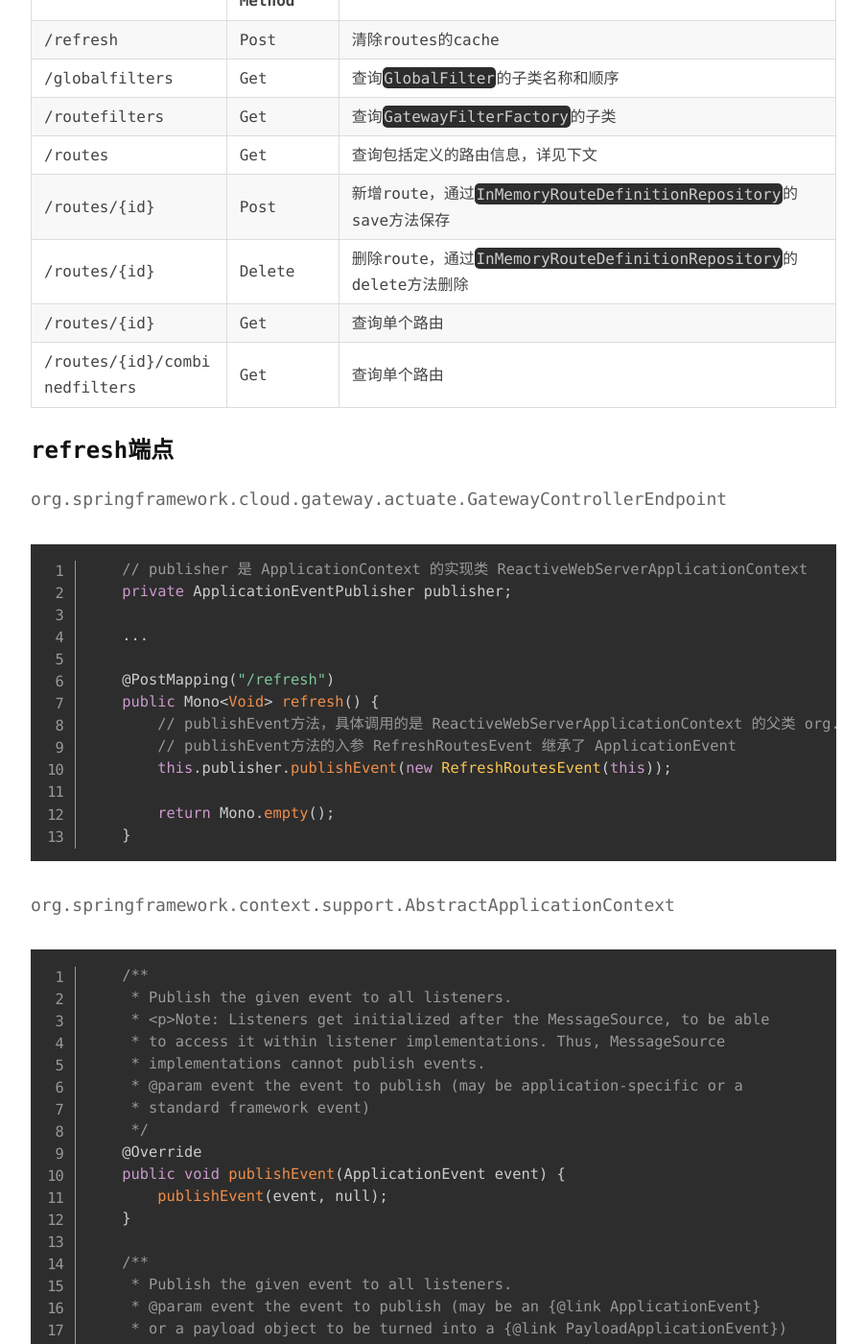
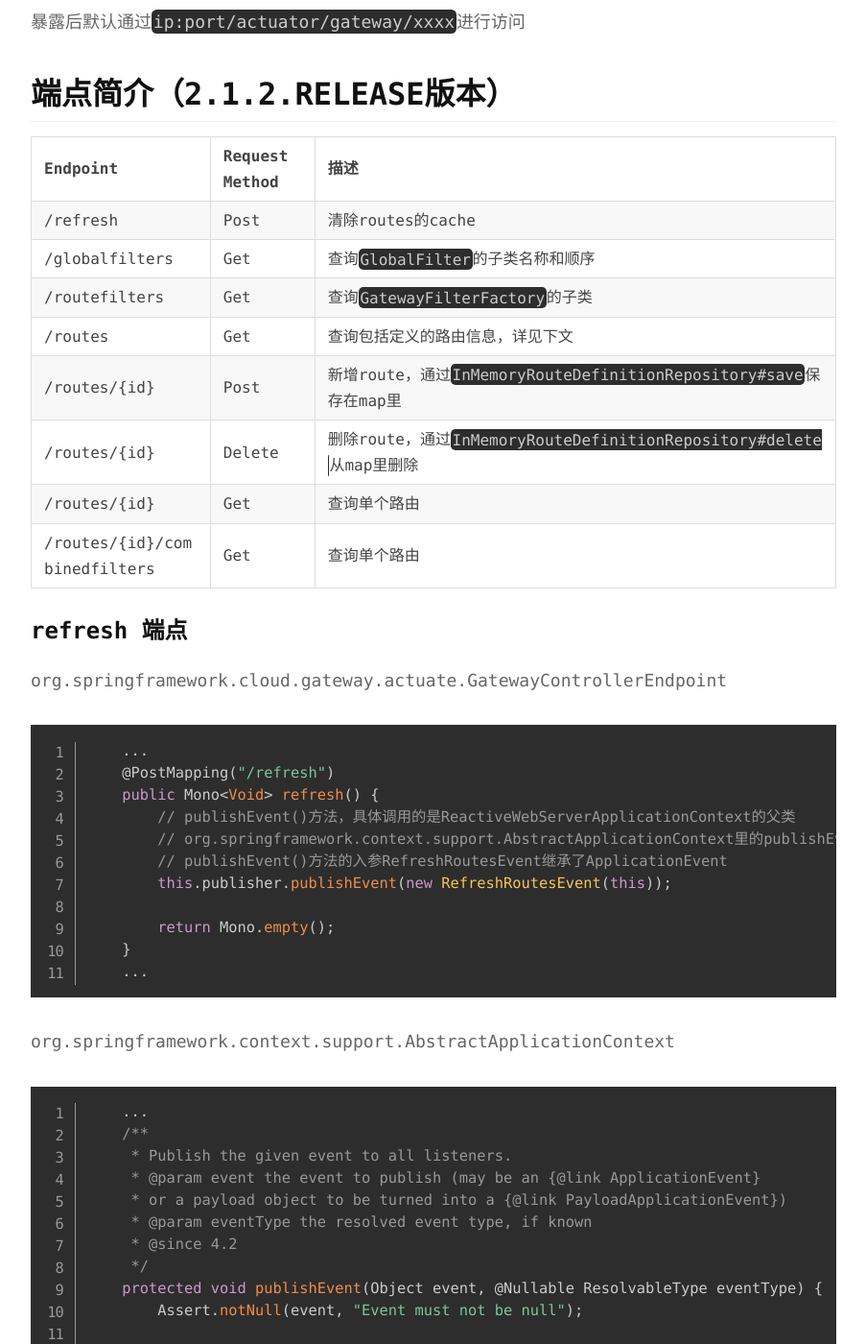
Before and after one commit to yizhishi/yizhishi.github.io, a Jekyll site: the page built from _posts/2019-09-03-Spring-Cloud-Gateway-Actuator.md, in a window 1280 px wide and 1400 px high, scrolled down 1133 px. Shown: the whole window at 96% size, without its empty margins (188-1091 px from the left). Built offline with Jekyll 4.4.1, drawn with Linux system fonts in a browser that asks for light colours; some of the changed text lies outside the part shown.

Commit message:
modify 过滤器

````diff
--- a/_posts/2019-09-03-Spring-Cloud-Gateway-Actuator.md
+++ b/_posts/2019-09-03-Spring-Cloud-Gateway-Actuator.md
@@ -33,53 +38,39 @@ management.endpoints.web.exposure.include = gateway # 暴露/gateway/*端点
 
 ## 端点简介（2.1.2.RELEASE版本）
 
-| Endpoint                      | Request Method   | 描述  |
-|-------------------------------|------------------|-------|
-| /refresh                      | Post             | 清除routes的cache                                                 |
-| /globalfilters                | Get              | 查询`GlobalFilter`的子类名称和顺序                                 |
-| /routefilters                 | Get              | 查询`GatewayFilterFactory`的子类                                  |
-| /routes                       | Get              | 查询包括定义的路由信息，详见下文                                    |
-| /routes/{id}                  | Post             | 新增route，通过`InMemoryRouteDefinitionRepository`的save方法保存   |
-| /routes/{id}                  | Delete           | 删除route，通过`InMemoryRouteDefinitionRepository`的delete方法删除 |
-| /routes/{id}                  | Get              | 查询单个路由                                                      |
-| /routes/{id}/combinedfilters  | Get              | 查询单个路由                                                      |
+| Endpoint                     | Request Method | 描述  |
+|------------------------------|----------------|-------|
+| /refresh                     | Post           | 清除routes的cache                 |
+| /globalfilters               | Get            | 查询`GlobalFilter`的子类名称和顺序 |
+| /routefilters                | Get            | 查询`GatewayFilterFactory`的子类  |
+| /routes                      | Get            | 查询包括定义的路由信息，详见下文    |
+| /routes/{id}                 | Post           | 新增route，通过`InMemoryRouteDefinitionRepository#save`保存在map里   |
+| /routes/{id}                 | Delete         | 删除route，通过`InMemoryRouteDefinitionRepository#delete`从map里删除 |
+| /routes/{id}                 | Get            | 查询单个路由                      |
+| /routes/{id}/combinedfilters | Get            | 查询单个路由                      |
 
-### refresh端点
+### refresh 端点
 
 org.springframework.cloud.gateway.actuate.GatewayControllerEndpoint
 
 ``` java
-    // publisher 是 ApplicationContext 的实现类 ReactiveWebServerApplicationContext
-    private ApplicationEventPublisher publisher;
-
     ...
-
     @PostMapping("/refresh")
     public Mono<Void> refresh() {
-        // publishEvent方法，具体调用的是 ReactiveWebServerApplicationContext 的父类 org.springframework.context.support.AbstractApplicationContext 里的 publishEvent
-        // publishEvent方法的入参 RefreshRoutesEvent 继承了 ApplicationEvent
+        // publishEvent()方法，具体调用的是ReactiveWebServerApplicationContext的父类
+        // org.springframework.context.support.AbstractApplicationContext里的publishEvent()
+        // publishEvent()方法的入参RefreshRoutesEvent继承了ApplicationEvent
         this.publisher.publishEvent(new RefreshRoutesEvent(this));
 
         return Mono.empty();
     }
+    ...
 ```
 
 org.springframework.context.support.AbstractApplicationContext
 
 ``` java
-    /**
-     * Publish the given event to all listeners.
-     * <p>Note: Listeners get initialized after the MessageSource, to be able
-     * to access it within listener implementations. Thus, MessageSource
-     * implementations cannot publish events.
-     * @param event the event to publish (may be application-specific or a
-     * standard framework event)
-     */
-    @Override
-    public void publishEvent(ApplicationEvent event) {
-        publishEvent(event, null);
-    }
-
+    ...
     /**
      * Publish the given event to all listeners.
      * @param event the event to publish (may be an {@link ApplicationEvent}
@@ -91,7 +82,7 @@ org.springframework.context.support.AbstractApplicationContext
         Assert.notNull(event, "Event must not be null");
 
         // Decorate event as an ApplicationEvent if necessary
-        // 1 把入参的 object 转化为 ApplicationEvent
+        // 1 把入参的object转化为ApplicationEvent
         ApplicationEvent applicationEvent;
         if (event instanceof ApplicationEvent) {
             applicationEvent = (ApplicationEvent) event;
@@ -134,9 +125,7 @@ org.springframework.cloud.gateway.filter.WeightCalculatorWebFilter
 ``` java
 
     private final ObjectProvider<RouteLocator> routeLocator;
-
     ...
-
     @Override
     public void onApplicationEvent(ApplicationEvent event) {
         if (event instanceof PredicateArgsEvent) {
@@ -146,10 +135,9 @@ org.springframework.cloud.gateway.filter.WeightCalculatorWebFilter
             addWeightConfig(((WeightDefinedEvent) event).getWeightConfig());
         }
         else if (event instanceof RefreshRoutesEvent && routeLocator != null) {
-            // 调用了 CachingRouteLocator#getRoutes，然后 Flux#subscribe
+            // 调用了CachingRouteLocator#getRoutes，然后Flux#subscribe，？？
             routeLocator.ifAvailable(locator -> locator.getRoutes().subscribe()); // forces initialization
         }
-
     }
 ```
 
````
Also changed, not shown: other parts of _posts/2019-09-03-Spring-Cloud-Gateway-Actuator.md (+14 -9 lines), _posts/2019-09-03-Spring-Cloud-Gateway-Filters-Zuul1.x-Filters.md (renamed from _posts/2019-09-03-Spring-Cloud-Gateway-Filter.md, +27 -6 lines), _posts/2019-09-03-Spring-Cloud-Gateway-How-It-Works.md (+2 -2 lines), _posts/2019-09-03-Spring-Cloud-Gateway-Outline.md (+19 -14 lines).
